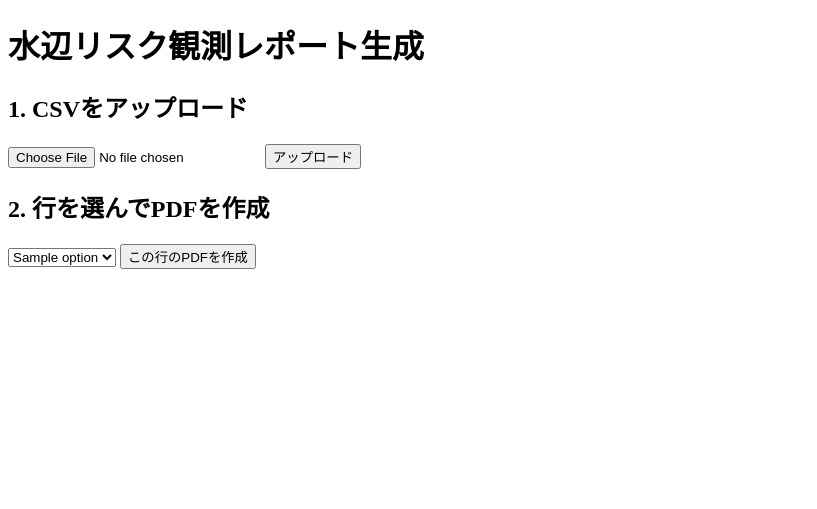
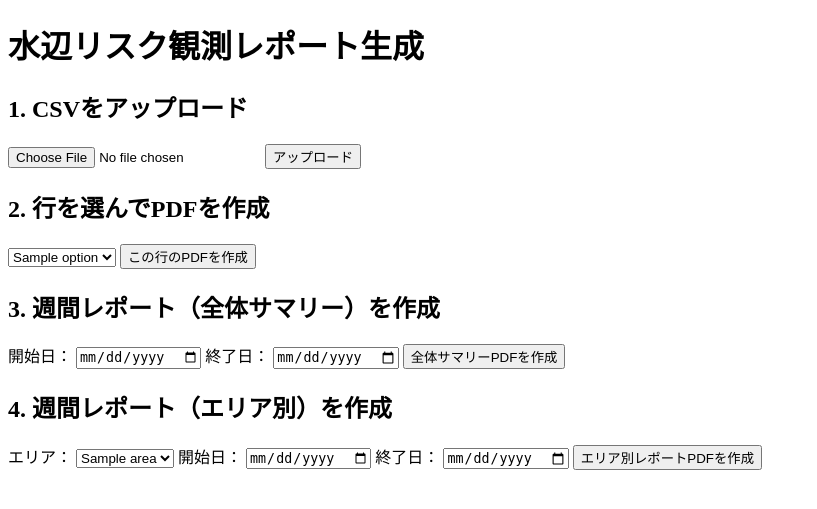
Before and after one commit to mizubedx-svg/mizubedxtoPDF, a Flask app: template templates/index.html in a window 1280 px wide. Shown: the top 509 px of the page, without its empty margins (0-817 px from the left). Run offline with Flask 3, Linux system fonts and the light colour scheme; the template is opened without the code that fills it: most values are stand-ins (such as "Sample title", 1, 10 or a date in 2020).

Commit message:
Add files via upload

```diff
--- a/app.py
+++ b/app.py
@@ -27,6 +27,11 @@ from flask import Flask, render_template, request, send_file
 
 from analyzer import calculate_score
 from generator import generate_pdf
+from column_utils import AREA_DEFINITIONS, AREA_DISPLAY_NAMES
+from weekly_report_generator import (
+    generate_weekly_area_report,
+    generate_weekly_summary_report,
+)
 
 app = Flask(__name__)
 app.config["SECRET_KEY"] = os.environ.get("SECRET_KEY", "dev-secret-key")
@@ -79,14 +84,32 @@ def index():
         if uploaded_file and uploaded_file.filename != "":
             return handle_csv_upload(uploaded_file)
 
-        # --- 2. PDF生成 ----------------------------------------------------------
+        # --- 2. 週間レポート（全体サマリー） ------------------------------------------
+        if "summary_start" in request.form or "summary_end" in request.form:
+            return handle_weekly_summary_report()
+
+        # --- 3. 週間レポート（エリア別） --------------------------------------------
+        if "area_start" in request.form or "area_end" in request.form:
+            return handle_weekly_area_report()
+
+        # --- 4. PDF生成 ----------------------------------------------------------
         if "row_index" in request.form:
             return handle_pdf_generation()
 
     # --- GET（または上記どちらにも該当しないPOST）: 既存アップロード分があれば選択肢を表示 ---
     df = load_current_csv()
     options = build_options(df) if df is not None else []
-    return render_template("index.html", options=options)
+    return render_template(
+        "index.html", options=options, area_choices=build_area_choices()
+    )
+
+
+def build_area_choices() -> list[dict]:
+    """エリア選択プルダウン用の (内部キー, 表示名) の一覧を返す。"""
+    return [
+        {"key": area_key, "label": AREA_DISPLAY_NAMES.get(area_key, area_key)}
+        for area_key in AREA_DEFINITIONS.keys()
+    ]
 
 
 def handle_csv_upload(uploaded_file):
@@ -96,12 +119,12 @@ def handle_csv_upload(uploaded_file):
     except Exception as e:
         logger.exception("CSVの読み込みに失敗しました")
         return render_template(
-            "index.html", options=[], error=f"CSVの読み込みエラー: {e}"
+            "index.html", options=[], area_choices=build_area_choices(), error=f"CSVの読み込みエラー: {e}"
         )
 
     if df.empty:
         return render_template(
-            "index.html", options=[], error="CSVにデータがありません。"
+            "index.html", options=[], area_choices=build_area_choices(), error="CSVにデータがありません。"
         )
 
     try:
@@ -110,10 +133,15 @@ def handle_csv_upload(uploaded_file):
     except Exception:
         logger.exception("CSVの保存に失敗しました: %s", CURRENT_CSV_PATH)
         return render_template(
-            "index.html", options=[], error="CSVの保存に失敗しました。時間をおいて再度お試しください。"
+            "index.html",
+            options=[],
+            area_choices=build_area_choices(),
+            error="CSVの保存に失敗しました。時間をおいて再度お試しください。",
         )
 
-    return render_template("index.html", options=build_options(df))
+    return render_template(
+        "index.html", options=build_options(df), area_choices=build_area_choices()
+    )
 
 
 def handle_pdf_generation():
@@ -123,6 +151,7 @@ def handle_pdf_generation():
         return render_template(
             "index.html",
             options=[],
+            area_choices=build_area_choices(),
             error="CSVがアップロードされていません。先にCSVをアップロードしてください。",
         )
 
@@ -131,13 +160,17 @@ def handle_pdf_generation():
         row_index = int(request.form.get("row_index"))
     except (TypeError, ValueError):
         return render_template(
-            "index.html", options=build_options(df), error="選択内容が不正です。"
+            "index.html",
+            options=build_options(df),
+            area_choices=build_area_choices(),
+            error="選択内容が不正です。",
         )
 
     if row_index < 0 or row_index >= len(df):
         return render_template(
             "index.html",
             options=build_options(df),
+            area_choices=build_area_choices(),
             error="指定されたデータが見つかりません。",
         )
 
@@ -160,8 +193,118 @@ def handle_pdf_generation():
     except Exception as e:
         logger.exception("PDF生成中にエラーが発生しました")
         return render_template(
-            "index.html", options=build_options(df), error=f"PDF生成エラー: {e}"
+            "index.html",
+            options=build_options(df),
+            area_choices=build_area_choices(),
+            error=f"PDF生成エラー: {e}",
         )
+
+
+def handle_weekly_summary_report():
+    """フォームで指定された期間の「全体サマリー」PDFを生成して返す。"""
+    df = load_current_csv()
+    if df is None:
+        return render_template(
+            "index.html",
+            options=[],
+            area_choices=build_area_choices(),
+            error="CSVがアップロードされていません。先にCSVをアップロードしてください。",
+        )
+
+    start_date, end_date, error_response = _parse_date_range(
+        df, request.form.get("summary_start"), request.form.get("summary_end")
+    )
+    if error_response is not None:
+        return error_response
+
+    output_filename = os.path.join(tempfile.gettempdir(), "weekly_summary_report.pdf")
+    try:
+        generate_weekly_summary_report(output_filename, df, start_date, end_date)
+        return send_file(
+            output_filename, as_attachment=True, download_name="weekly_summary_report.pdf"
+        )
+    except Exception as e:
+        logger.exception("週間レポート（全体サマリー）生成中にエラーが発生しました")
+        return render_template(
+            "index.html",
+            options=build_options(df),
+            area_choices=build_area_choices(),
+            error=f"週間レポート生成エラー: {e}",
+        )
+
+
+def handle_weekly_area_report():
+    """フォームで指定された期間・エリアの「エリア別レポート」PDFを生成して返す。"""
+    df = load_current_csv()
+    if df is None:
+        return render_template(
+            "index.html",
+            options=[],
+            area_choices=build_area_choices(),
+            error="CSVがアップロードされていません。先にCSVをアップロードしてください。",
+        )
+
+    area_key = request.form.get("area_key")
+    if area_key not in AREA_DEFINITIONS:
+        return render_template(
+            "index.html",
+            options=build_options(df),
+            area_choices=build_area_choices(),
+            error="エリアを選択してください。",
+        )
+
+    start_date, end_date, error_response = _parse_date_range(
+        df, request.form.get("area_start"), request.form.get("area_end")
+    )
+    if error_response is not None:
+        return error_response
+
+    output_filename = os.path.join(tempfile.gettempdir(), "weekly_area_report.pdf")
+    try:
+        generate_weekly_area_report(output_filename, df, start_date, end_date, area_key)
+        return send_file(
+            output_filename, as_attachment=True, download_name="weekly_area_report.pdf"
+        )
+    except Exception as e:
+        logger.exception("週間レポート（エリア別）生成中にエラーが発生しました")
+        return render_template(
+            "index.html",
+            options=build_options(df),
+            area_choices=build_area_choices(),
+            error=f"週間レポート生成エラー: {e}",
+        )
+
+
+def _parse_date_range(df, start_raw, end_raw):
+    """
+    開始日・終了日の文字列を検証し、(start_date, end_date, None) を返す。
+    不正な場合は (None, None, render_templateのレスポンス) を返す。
+    """
+    start_date = pd.to_datetime(start_raw, errors="coerce")
+    end_date = pd.to_datetime(end_raw, errors="coerce")
+
+    if pd.isna(start_date) or pd.isna(end_date):
+        response = render_template(
+            "index.html",
+            options=build_options(df),
+            area_choices=build_area_choices(),
+            error="集計期間の開始日・終了日を正しく指定してください。",
+        )
+        return None, None, response
+
+    start_date = start_date.date()
+    end_date = end_date.date()
+
+    if start_date > end_date:
+        response = render_template(
+            "index.html",
+            options=build_options(df),
+            area_choices=build_area_choices(),
+            error="開始日は終了日より前の日付にしてください。",
+        )
+        return None, None, response
+
+    return start_date, end_date, None
 
 
 if __name__ == "__main__":
--- a/column_utils.py
+++ b/column_utils.py
@@ -25,6 +25,9 @@ logger = logging.getLogger(__name__)
 # CSV上でエリアを選択している列の名前
 AREA_SELECT_COLUMN = "【最重要】観測エリアを選択してください"
 
+# CSV上で観測日を表す列の名前
+DATE_COLUMN = "日付"
+
 # エリア判定用キーワード（正規化後の文字列に対して判定する）
 # 値の並び順は判定の優先順位（例: "兵庫島公園2" は "兵庫島2" を含まないため両方登録している）
 AREA_DEFINITIONS = {
@@ -35,7 +38,7 @@ AREA_DEFINITIONS = {
 
 # レポートに表示するエリアの正式名称
 AREA_DISPLAY_NAMES = {
-    "BBQ場": "二子玉川バーベキュー場",
+    "BBQ場": "二子玉川BBQ場",
     "兵庫島1": "兵庫島公園（人工水路・ひょうたん池）",
     "兵庫島2": "兵庫島公園（多摩川本流）",
 }
--- a/generator.py
+++ b/generator.py
@@ -29,6 +29,7 @@ from column_utils import (
     AREA_EXTRA_RISK_FIELD,
     AREA_SELECT_COLUMN,
     COMMON_HUMAN_SCORE_FIELDS,
+    DATE_COLUMN,
     EVENT_KEYWORD,
     PHOTO_KEYWORD,
     RIVER_SCORE_FIELDS,
@@ -42,7 +43,6 @@ from column_utils import (
 from photo_utils import fetch_and_resize_image
 from reportlab.lib.utils import ImageReader
 
-DATE_COLUMN = "日付"
 TIME_COLUMN = "時間"
 
 # 曜日を丸囲み漢字で表示するためのテーブル（datetime.weekday(): 月=0 ... 日=6）
--- a/templates/index.html
+++ b/templates/index.html
@@ -30,5 +30,34 @@
     {% else %}
         <p>CSVがアップロードされていません。まずは上のフォームからアップロードしてください。</p>
     {% endif %}
+
+    <h2>3. 週間レポート（全体サマリー）を作成</h2>
+    {% if options %}
+        <form method="POST">
+            <label>開始日： <input type="date" name="summary_start" required></label>
+            <label>終了日： <input type="date" name="summary_end" required></label>
+            <button type="submit">全体サマリーPDFを作成</button>
+        </form>
+    {% else %}
+        <p>CSVがアップロードされていません。まずは上のフォームからアップロードしてください。</p>
+    {% endif %}
+
+    <h2>4. 週間レポート（エリア別）を作成</h2>
+    {% if options %}
+        <form method="POST">
+            <label>エリア：
+                <select name="area_key">
+                    {% for area in area_choices %}
+                        <option value="{{ area.key }}">{{ area.label }}</option>
+                    {% endfor %}
+                </select>
+            </label>
+            <label>開始日： <input type="date" name="area_start" required></label>
+            <label>終了日： <input type="date" name="area_end" required></label>
+            <button type="submit">エリア別レポートPDFを作成</button>
+        </form>
+    {% else %}
+        <p>CSVがアップロードされていません。まずは上のフォームからアップロードしてください。</p>
+    {% endif %}
 </body>
 </html>
```
Also changed, not shown: weekly report generator.py (added, +191 -0 lines).
